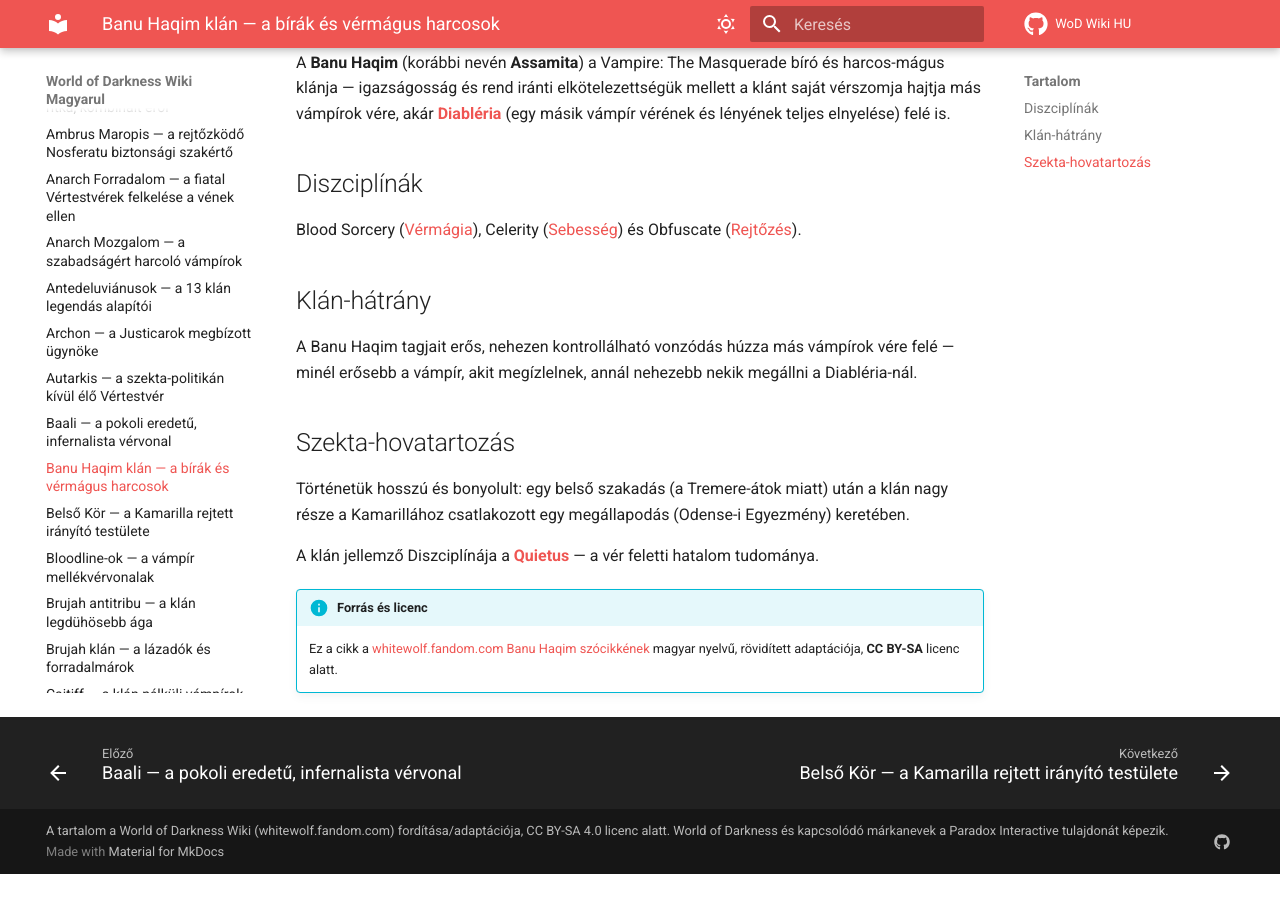
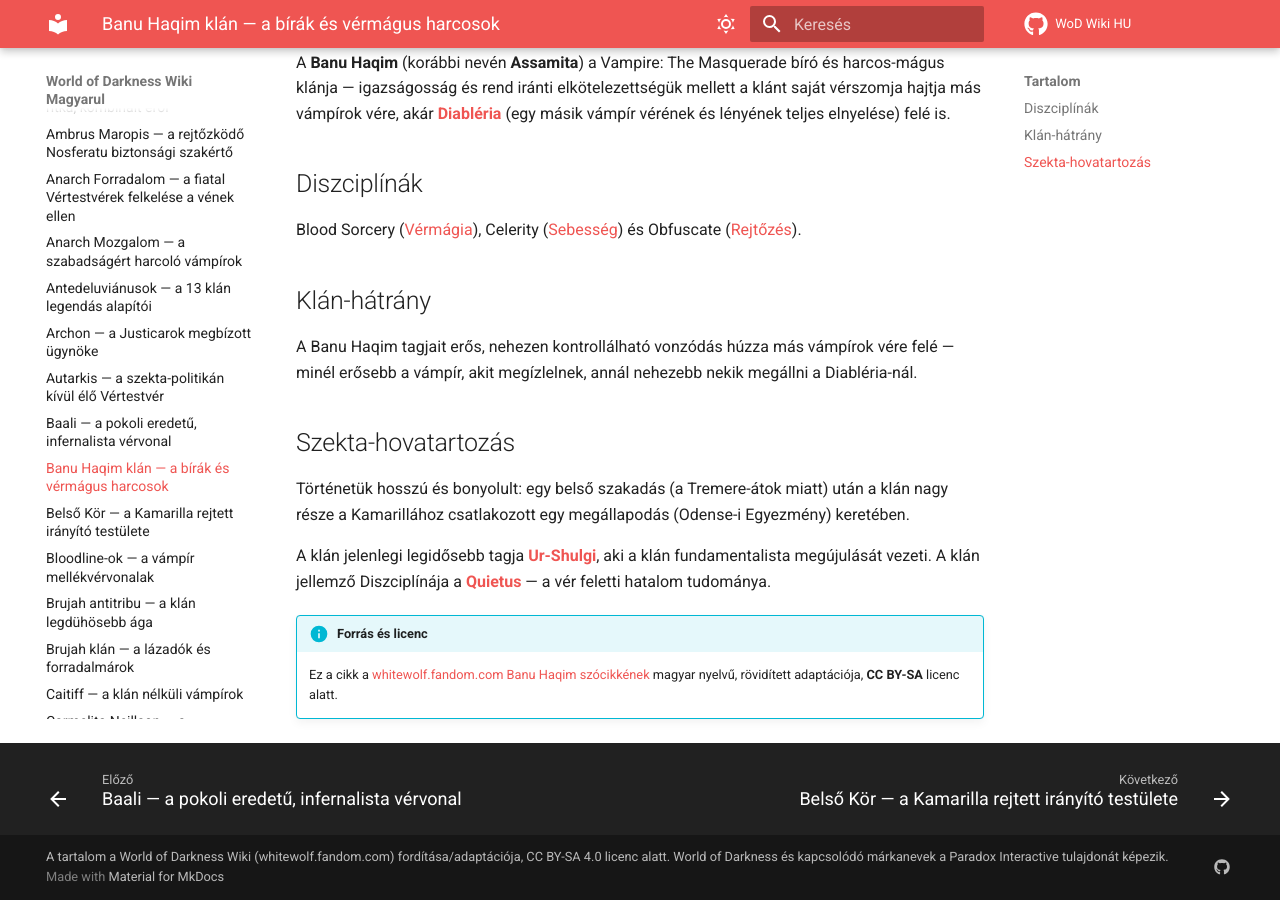
Before and after one commit to davidszentgyorgyi/wod-hu, an MkDocs documentation site: the page built from docs/vampire-a-maszkabal/banu-haqim.md, in a window 1280 px wide and 900 px high, scrolled down 929 px. Built offline with MkDocs 1.6.1 and Material for MkDocs 9.7.7, drawn with Linux system fonts in a browser that asks for light colours; comment, search, counter and statistics services are not loaded; before the commit the page ends 1803 px from its top, so only the background shows below that.

Commit message:
Add Ur-Shulgi NPC article
Short, heavily abstracted summary of the Banu Haqim eldest, his
fundamentalist revival movement, and the clan schism it caused. Linked
from banu-haqim.md.

Co-Authored-By: Claude Sonnet 5 <noreply@anthropic.com>

```diff
--- a/docs/vampire-a-maszkabal/banu-haqim.md
+++ b/docs/vampire-a-maszkabal/banu-haqim.md
@@ -32,7 +32,8 @@ erősebb a vámpír, akit megízlelnek, annál nehezebb nekik megállni a Diabl
 Történetük hosszú és bonyolult: egy belső szakadás (a Tremere-átok miatt) után a klán nagy része
 a Kamarillához csatlakozott egy megállapodás (Odense-i Egyezmény) keretében.
 
-A klán jellemző Diszciplínája a **[Quietus](quietus.md)** — a vér feletti hatalom tudománya.
+A klán jelenlegi legidősebb tagja **[Ur-Shulgi](ur-shulgi.md)**, aki a klán
+fundamentalista megújulását vezeti. A klán jellemző Diszciplínája a **[Quietus](quietus.md)** — a vér feletti hatalom tudománya.
 
 !!! info "Forrás és licenc"
     Ez a cikk a [whitewolf.fandom.com Banu Haqim szócikkének](https://whitewolf.fandom.com/wiki/Banu_Haqim)
```
Also changed, not shown: CONTENT_MAP.md (+1 -0 lines), docs/vampire-a-maszkabal/ur-shulgi.md (added, +33 -0 lines).
